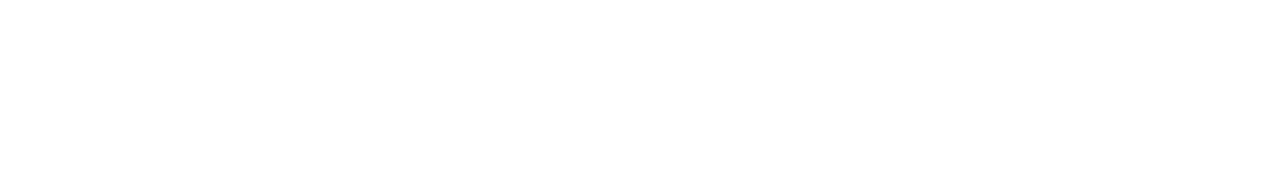
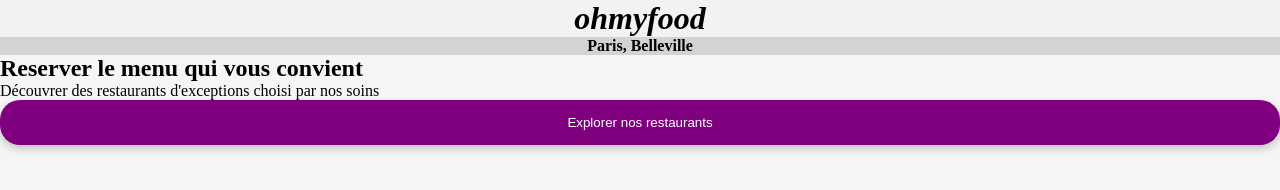
Before and after one commit to eromixx/O-My-Food, a website: page index.html in a window 1280 px wide. Drawn offline with Linux system fonts and the light colour scheme.

Commit message:
HTML Change

```diff
--- a/index.html
+++ b/index.html
@@ -4,9 +4,20 @@
     <meta charset="UTF-8">
     <meta name="viewport" content="width=device-width, initial-scale=1.0">
     <link rel="stylesheet" href="style.css">
-    <title>Document</title>
+    <title>Oh-my-food</title>
 </head>
 <body>
-
+    <header class="section-header">
+        <h1 class="header-title">ohmyfood</h1>
+        <form action="" class="form-header">
+            <placeholder>Paris, Belleville</placeholder>
+        </form>
+    </header>
+    <section class="first-section">
+        <h2>Reserver le menu qui vous convient</h2>
+        <p>Découvrer des restaurants d'exceptions choisi par nos soins</p>
+        <button class="button-one">Explorer nos restaurants</button>
+    </section>
+    <section></section>
 </body>
 </html>
--- a/scss/style.scss
+++ b/scss/style.scss
@@ -1,2 +1,45 @@
 @import 'homepage';
 @import 'restaurants';
+
+* {
+    padding: 0;
+    margin: 0;
+    box-sizing: border-box;
+}
+
+body {
+    background-color: whitesmoke;
+}
+.section-header {
+    background-color: #F2F2F2;
+}
+
+.header-title {
+    display: flex;
+    justify-content: center;
+    font-style: oblique;
+    font-weight: 900;
+}
+
+.form-header {
+    display: flex;
+    justify-content: center;
+    background-color: lightgrey;
+    font-weight: 700;
+}
+
+.first-section {
+    display: flex;
+    justify-content: center;
+    flex-direction: column;
+}
+
+
+.button-one {
+    padding: 15px;
+    border: none;
+    background-color: purple;
+    border-radius: 20px;
+    color: white;
+    box-shadow: 0 4px 8px 0 rgba(0,0,0,0.2);
+}
```
Also changed, not shown: style.css, 1 other file.
